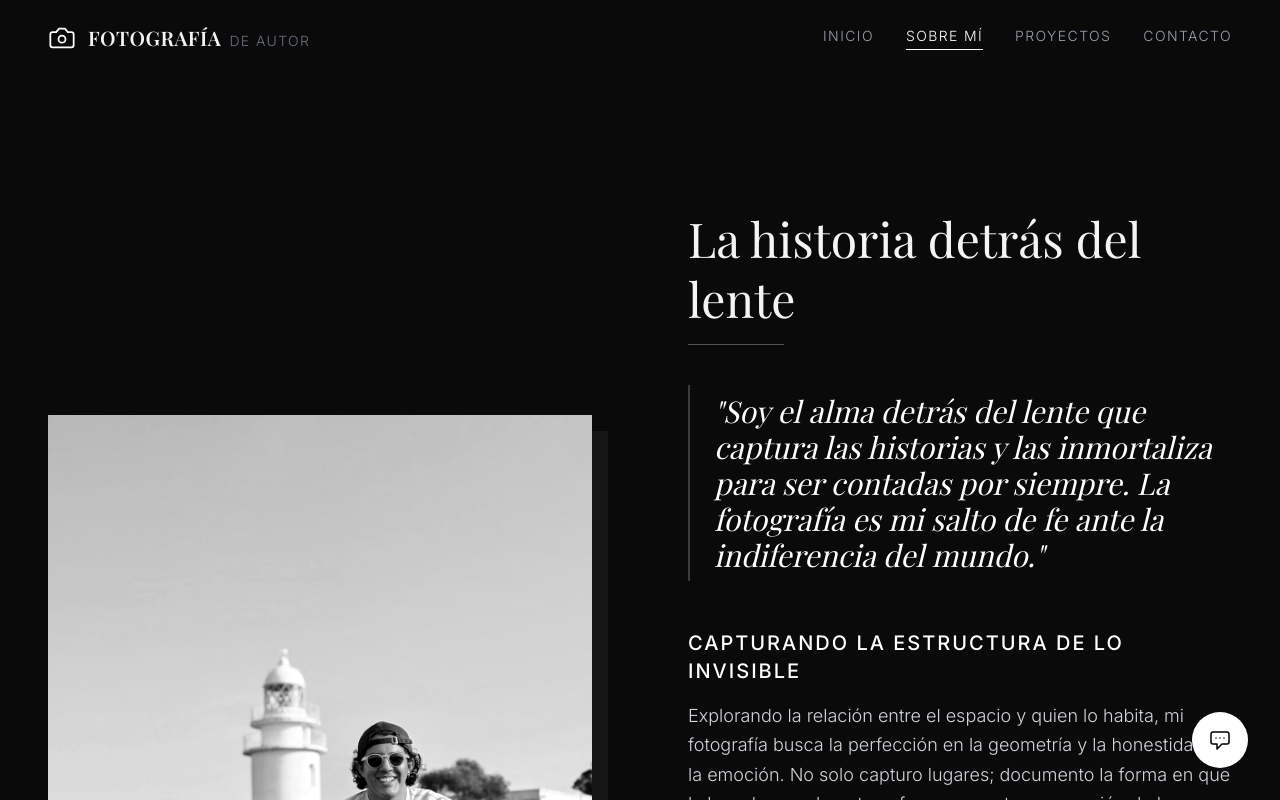
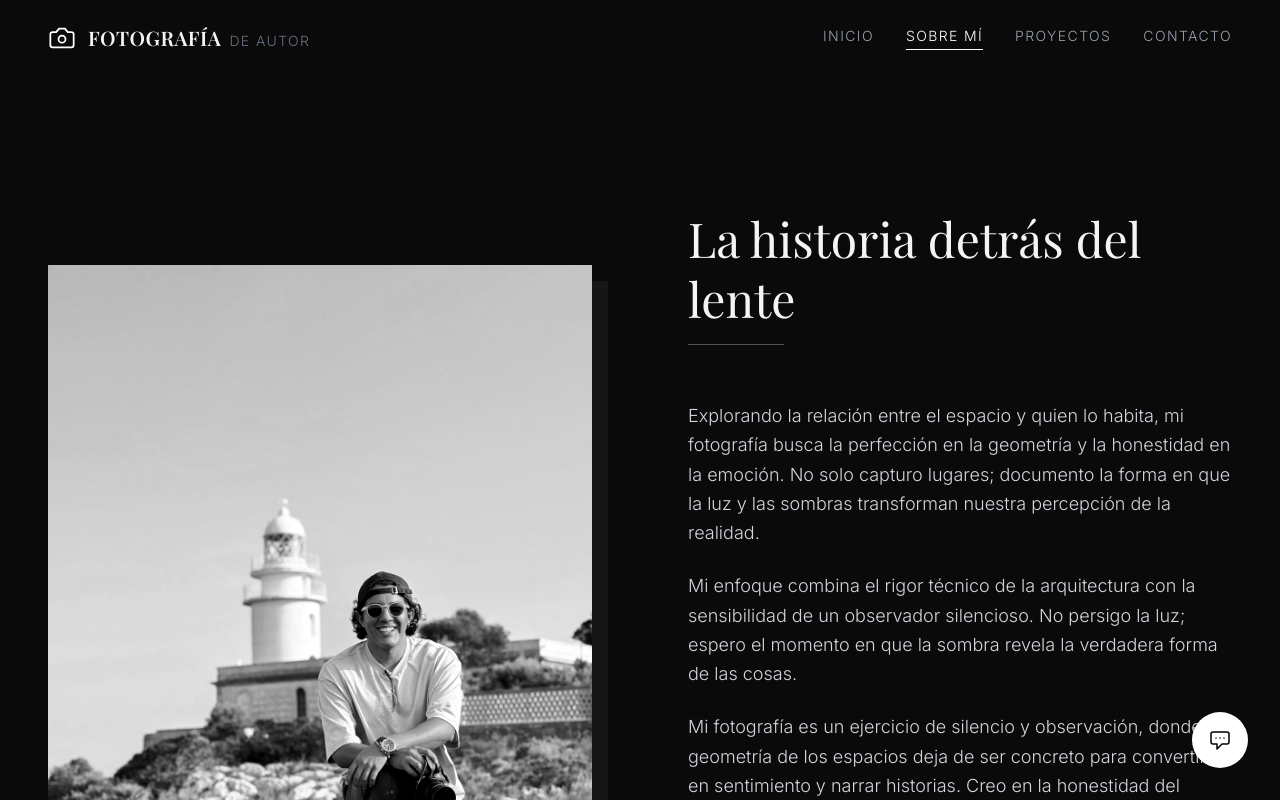
Before and after one commit to grasshopperitsolutions/alfonso-romero-fotografia, a React (Vite) app: page /about in a window 1280 px wide. Shown: the top 800 px of the page. Built offline with nearby package versions, Linux system fonts and the light colour scheme; a web font is replaced by a local one.

Commit message:
changes to about text

```diff
--- a/src/pages/About.jsx
+++ b/src/pages/About.jsx
@@ -21,7 +21,7 @@ export default function About() {
             <div className="w-full overflow-hidden">
               <img
                 src={profileImg}
-              alt={t('about.image_alt')}
+                alt={t("about.image_alt")}
                 className="w-full h-auto object-cover object-center img-monochrome"
                 loading="lazy"
               />
@@ -33,7 +33,7 @@ export default function About() {
             {/* Título Principal */}
             <div>
               <h2 className="text-3xl lg:text-5xl font-serif mb-4 leading-tight">
-              {t('about.title')}
+                {t("about.title")}
               </h2>
               <div className="h-px w-24 bg-white/30" />
             </div>
@@ -41,26 +41,13 @@ export default function About() {
             {/* Cuerpo del texto */}
             <div className="space-y-8 text-gray-300 font-light leading-relaxed text-lg">
               {/* Cita destacada */}
-            <p className="text-white text-2xl lg:text-3xl font-serif italic border-l-2 border-white/20 pl-6 py-2">
-              "{t('about.quote')}"
-            </p>
 
               <div className="pt-4 space-y-6">
-              <h3 className="text-xl font-medium text-white tracking-widest uppercase text-sm mb-4">
-                {t('about.subtitle')}
-              </h3>
+                <p>{t("about.paragraph1")}</p>
 
-              <p>
-                {t('about.paragraph1')}
-              </p>
+                <p>{t("about.paragraph2")}</p>
 
-              <p>
-                {t('about.paragraph2')}
-              </p>
-
-              <p>
-                {t('about.paragraph3')}
-              </p>
+                <p>{t("about.paragraph3")}</p>
               </div>
             </div>
 
@@ -70,17 +57,21 @@ export default function About() {
                 to="/contact"
                 className="inline-block px-10 py-4 border border-white/30 text-white text-xs uppercase tracking-widest hover:bg-white hover:text-black transition-colors duration-300 text-center"
               >
-              {t('about.cta_project')}
+                {t("about.cta_project")}
               </Link>
               <button
                 onClick={directWhatsApp}
                 className="inline-block px-10 py-4 border border-white/30 text-white text-xs uppercase tracking-widest hover:bg-green-600 hover:border-green-600 transition-colors duration-300 flex items-center justify-center gap-2"
                 title="Enviar mensaje por WhatsApp"
               >
-              <svg className="w-4 h-4" fill="currentColor" viewBox="0 0 24 24">
+                <svg
+                  className="w-4 h-4"
+                  fill="currentColor"
+                  viewBox="0 0 24 24"
+                >
                   <path d="M17.472 14.382c-.297-.149-1.758-.867-2.03-.967-.273-.099-.471-.148-.67.15-.197.297-.767.966-.94 1.164-.173.199-.347.223-.644.075-.297-.15-1.255-.463-2.39-1.475-.883-.788-1.48-1.761-1.653-2.059-.173-.297-.018-.458.13-.606.134-.133.298-.347.446-.52.149-.174.198-.298.298-.497.099-.198.05-.371-.025-.52-.075-.149-.669-1.612-.916-2.207-.242-.579-.487-.5-.669-.51a12.8 12.8 0 00-.57-.01c-.198 0-.52.074-.792.372-.272.297-1.04 1.016-1.04 2.479 0 1.462 1.065 2.875 1.213 3.074.149.198 2.096 3.2 5.077 4.487.709.306 1.262.489 1.694.625.712.227 1.36.195 1.871.118.571-.085 1.758-.719 2.006-1.413.248-.694.248-1.289.173-1.413-.074-.124-.272-.198-.57-.347m-5.421 7.403h-.004a9.87 9.87 0 01-5.031-1.378l-.361-.214-3.741.982.998-3.648-.235-.374a9.86 9.86 0 01-1.51-5.26c.001-5.45 4.436-9.884 9.888-9.884 2.64 0 5.122 1.03 6.988 2.898a9.825 9.825 0 012.893 6.994c-.003 5.45-4.437 9.884-9.885 9.884m8.413-18.297A11.815 11.815 0 0012.05 0C5.495 0 .16 5.335.157 11.892c0 2.096.547 4.142 1.588 5.945L.057 24l6.305-1.654a11.882 11.882 0 005.683 1.448h.005c6.554 0 11.89-5.335 11.893-11.893a11.821 11.821 0 00-3.48-8.413z" />
                 </svg>
-              {t('about.cta_whatsapp')}
+                {t("about.cta_whatsapp")}
               </button>
             </div>
           </div>
```
Lines whose indentation alone changed are shown as unchanged.
